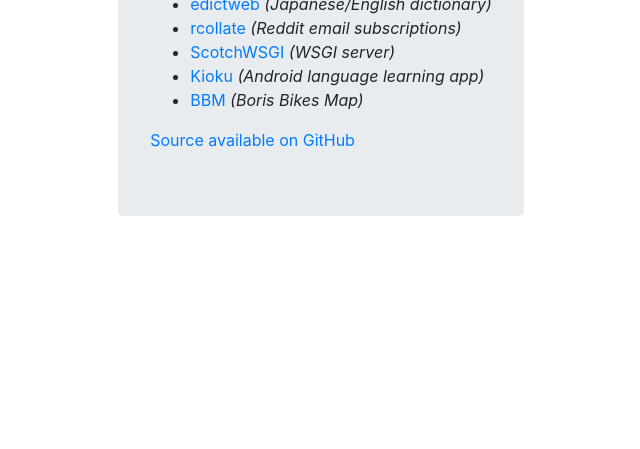
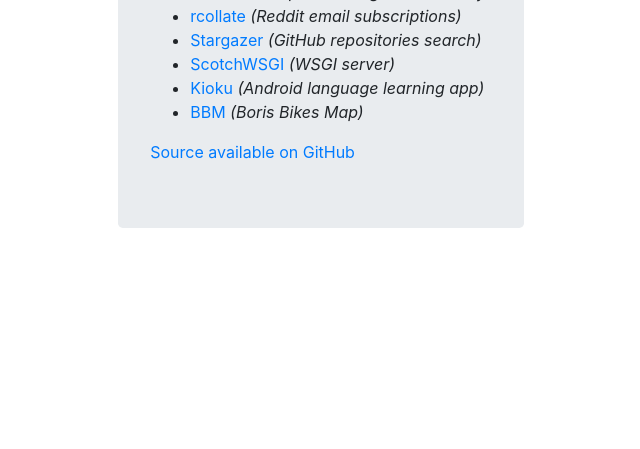
Before and after one commit to libcthorne/cthorne-me, a plain HTML site: page index.html in a window 1280 px wide. Shown: the part 351-800 px from the top of the page, without its empty margins (319-959 px from the left). Drawn offline with nearby package versions, Linux system fonts and the light colour scheme.

Commit message:
Add stargazer to recent projects

```diff
--- a/index.html
+++ b/index.html
@@ -18,6 +18,9 @@
 							<a href="https://rcollate.cthorne.me">rcollate</a> <em>(Reddit email subscriptions)</em>
 						</li>
 						<li>
+							<a href="http://github-stargazer.herokuapp.com/">Stargazer</a> <em>(GitHub repositories search)</em>
+						</li>
+						<li>
 							<a href="https://github.com/libcthorne/scotchwsgi">ScotchWSGI</a> <em>(WSGI server)</em>
 						</li>
 						<li>
```
